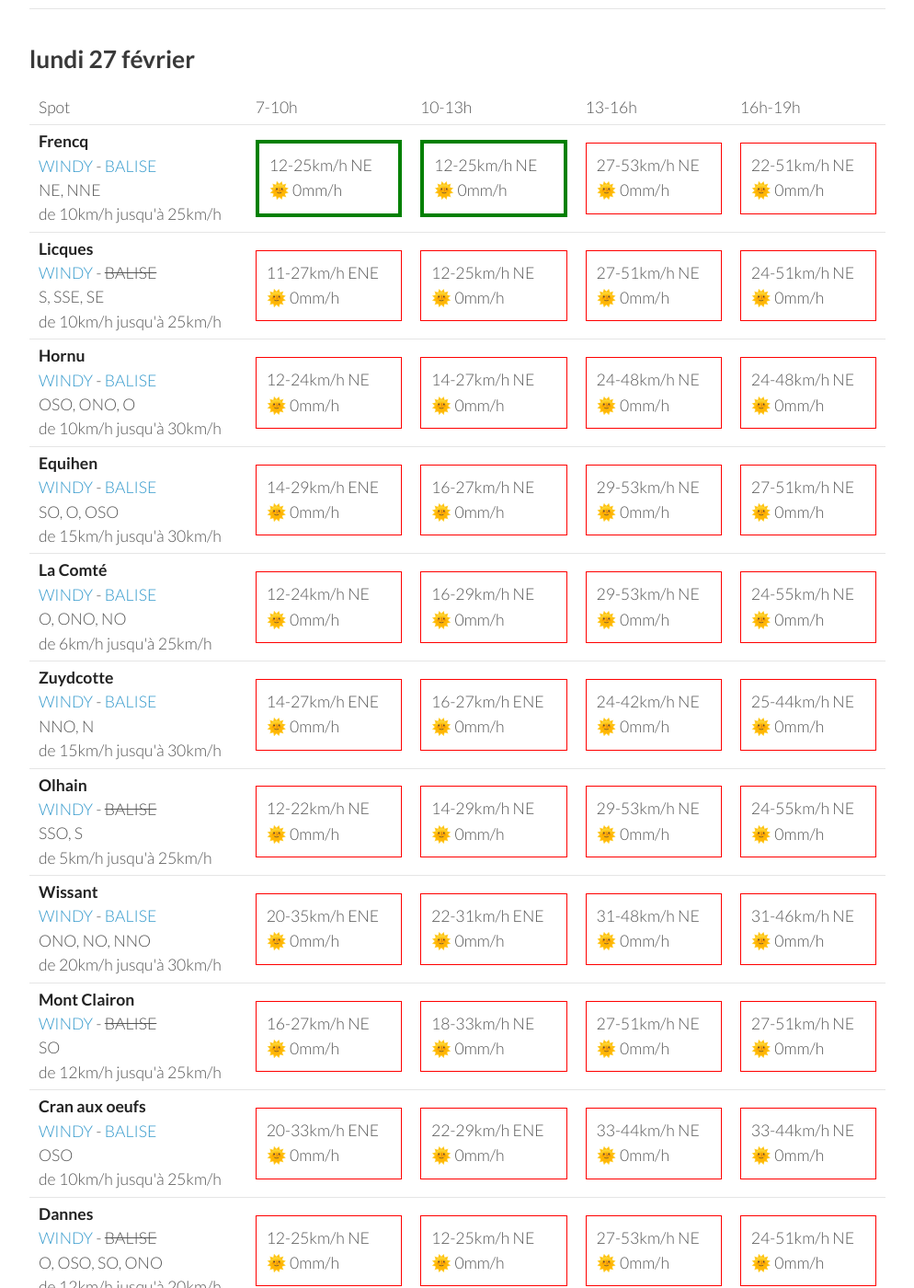
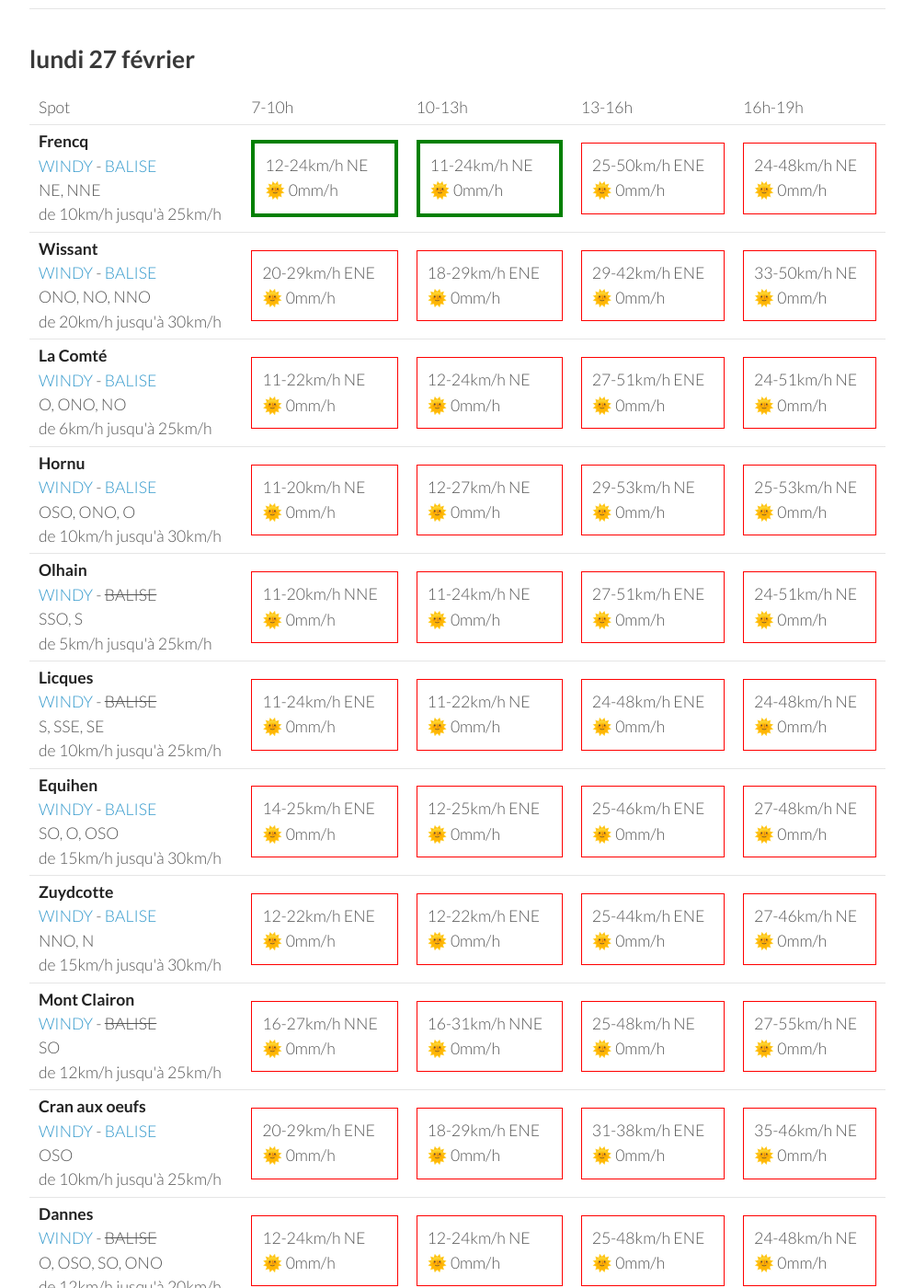
Before and after one commit to parapente-dans-le-nord/parapente-dans-le-nord.github.io, a Jekyll site: the page built from all.markdown, in a window 1280 px wide and 1400 px high, scrolled down 4107 px. Shown: the whole window at 92% size, without its empty margins (26-1020 px from the left). Built offline with Jekyll 4.4.1, drawn with Linux system fonts in a browser that asks for light colours; some of the changed text lies outside the part shown.

Commit message:
update index.markdown

```diff
--- a/all.markdown
+++ b/all.markdown
@@ -265,40 +265,20 @@ page mise à jour le vendredi 24 février 13:03
 <tr>
         <td><strong>Frencq</strong><br><a href="https://windy.com/50.559/1.669?50.159,1.670,8,m:e3qagdV">WINDY</a> - <span class=""><a href="https://balisemeteo.com/balise_histo.php?idBalise=159">BALISE</a> </span><br> <span class="vent-favorable">NE, NNE</span><br><span class="force-vent">de 10km/h jusqu'à 25km/h</span> </td>
 
-            <td><div class="flyable"><p>12-22km/h NE</p><p>🌞 0mm/h</p></div></td>
-            <td><div class="not-flyable"><p>12-33km/h ENE</p><p>🌞 0mm/h</p></div></td>
-            <td><div class="not-flyable"><p>22-44km/h NE</p><p>🌞 0mm/h</p></div></td>
-            <td><div class="not-flyable"><p>27-51km/h NE</p><p>🌞 0mm/h</p></div></td>
+            <td><div class="not-flyable"><p>16-29km/h ENE</p><p>🌞 0mm/h</p></div></td>
+            <td><div class="not-flyable"><p>12-33km/h NE</p><p>🌞 0mm/h</p></div></td>
+            <td><div class="not-flyable"><p>22-42km/h NE</p><p>🌞 0mm/h</p></div></td>
+            <td><div class="not-flyable"><p>25-48km/h NE</p><p>🌞 0mm/h</p></div></td>
 
 
     </tr>
 <tr>
         <td><strong>Mont Clairon</strong><br><a href="https://windy.com/49.919/2.729?49.515,2.730,8,m:e2magfH">WINDY</a> - <span class="no-balise"> BALISE </span><br> <span class="vent-favorable">SO</span><br><span class="force-vent">de 12km/h jusqu'à 25km/h</span> </td>
 
-            <td><div class="not-flyable"><p>14-25km/h NNE</p><p>🌞 0mm/h</p></div></td>
-            <td><div class="not-flyable"><p>18-33km/h NE</p><p>🌞 0mm/h</p></div></td>
-            <td><div class="not-flyable"><p>24-46km/h NE</p><p>🌞 0mm/h</p></div></td>
-            <td><div class="not-flyable"><p>29-61km/h NE</p><p>🌞 0mm/h</p></div></td>
-
-
-    </tr>
-<tr>
-        <td><strong>Equihen</strong><br><a href="https://windy.com/50.679/1.572?50.279,1.571,8,m:e3CagdM">WINDY</a> - <span class=""><a href="https://balisemeteo.com/balise_histo.php?idBalise=159">BALISE</a> </span><br> <span class="vent-favorable">SO, O, OSO</span><br><span class="force-vent">de 15km/h jusqu'à 30km/h</span> </td>
-
-            <td><div class="not-flyable"><p>18-27km/h NE</p><p>🌞 0mm/h</p></div></td>
-            <td><div class="not-flyable"><p>16-37km/h ENE</p><p>🌞 0mm/h</p></div></td>
-            <td><div class="not-flyable"><p>22-44km/h NE</p><p>🌞 0mm/h</p></div></td>
-            <td><div class="not-flyable"><p>27-50km/h NE</p><p>🌞 0mm/h</p></div></td>
-
-
-    </tr>
-<tr>
-        <td><strong>Zuydcotte</strong><br><a href="https://windy.com/51.064/2.491?50.669,2.488,8,m:e4hagfk">WINDY</a> - <span class=""><a href="https://www.allosurf.net/meteo/live/dunkerque-station-meteo-lfak-8329.html">BALISE</a> </span><br> <span class="vent-favorable">NNO, N</span><br><span class="force-vent">de 15km/h jusqu'à 30km/h</span> </td>
-
-            <td><div class="not-flyable"><p>22-37km/h ENE</p><p>🌞 0mm/h</p></div></td>
-            <td><div class="not-flyable"><p>22-35km/h NE</p><p>🌞 0mm/h</p></div></td>
-            <td><div class="not-flyable"><p>22-42km/h NE</p><p>🌞 0mm/h</p></div></td>
-            <td><div class="not-flyable"><p>22-38km/h NNE</p><p>🌞 0mm/h</p></div></td>
+            <td><div class="not-flyable"><p>14-25km/h NE</p><p>🌞 0mm/h</p></div></td>
+            <td><div class="not-flyable"><p>18-33km/h NNE</p><p>🌞 0mm/h</p></div></td>
+            <td><div class="not-flyable"><p>27-53km/h NE</p><p>🌞 0mm/h</p></div></td>
+            <td><div class="not-flyable"><p>31-59km/h NE</p><p>🌞 0mm/h</p></div></td>
 
 
     </tr>
@@ -307,38 +287,58 @@ page mise à jour le vendredi 24 février 13:03
 
             <td><div class="not-flyable"><p>14-25km/h NE</p><p>🌞 0mm/h</p></div></td>
             <td><div class="not-flyable"><p>16-31km/h NNE</p><p>🌞 0mm/h</p></div></td>
+            <td><div class="not-flyable"><p>27-48km/h NE</p><p>🌞 0mm/h</p></div></td>
+            <td><div class="not-flyable"><p>27-55km/h NE</p><p>🌞 0mm/h</p></div></td>
+
+
+    </tr>
+<tr>
+        <td><strong>Equihen</strong><br><a href="https://windy.com/50.679/1.572?50.279,1.571,8,m:e3CagdM">WINDY</a> - <span class=""><a href="https://balisemeteo.com/balise_histo.php?idBalise=159">BALISE</a> </span><br> <span class="vent-favorable">SO, O, OSO</span><br><span class="force-vent">de 15km/h jusqu'à 30km/h</span> </td>
+
+            <td><div class="not-flyable"><p>20-33km/h ENE</p><p>🌞 0mm/h</p></div></td>
+            <td><div class="not-flyable"><p>18-37km/h ENE</p><p>🌞 0mm/h</p></div></td>
             <td><div class="not-flyable"><p>25-46km/h NE</p><p>🌞 0mm/h</p></div></td>
-            <td><div class="not-flyable"><p>27-53km/h NE</p><p>🌞 0mm/h</p></div></td>
+            <td><div class="not-flyable"><p>27-48km/h NE</p><p>🌞 0mm/h</p></div></td>
 
 
     </tr>
 <tr>
         <td><strong>Olhain</strong><br><a href="https://windy.com/50.434/2.586?50.031,2.587,8,m:e3eagft">WINDY</a> - <span class="no-balise"> BALISE </span><br> <span class="vent-favorable">SSO, S</span><br><span class="force-vent">de 5km/h jusqu'à 25km/h</span> </td>
 
-            <td><div class="not-flyable"><p>14-24km/h NE</p><p>🌞 0mm/h</p></div></td>
-            <td><div class="not-flyable"><p>14-27km/h NE</p><p>🌞 0mm/h</p></div></td>
-            <td><div class="not-flyable"><p>27-48km/h NE</p><p>🌞 0mm/h</p></div></td>
-            <td><div class="not-flyable"><p>25-53km/h NE</p><p>🌞 0mm/h</p></div></td>
+            <td><div class="not-flyable"><p>16-27km/h NE</p><p>🌞 0mm/h</p></div></td>
+            <td><div class="not-flyable"><p>14-29km/h NNE</p><p>🌞 0mm/h</p></div></td>
+            <td><div class="not-flyable"><p>29-55km/h NE</p><p>🌞 0mm/h</p></div></td>
+            <td><div class="not-flyable"><p>27-55km/h NE</p><p>🌞 0mm/h</p></div></td>
+
+
+    </tr>
+<tr>
+        <td><strong>Zuydcotte</strong><br><a href="https://windy.com/51.064/2.491?50.669,2.488,8,m:e4hagfk">WINDY</a> - <span class=""><a href="https://www.allosurf.net/meteo/live/dunkerque-station-meteo-lfak-8329.html">BALISE</a> </span><br> <span class="vent-favorable">NNO, N</span><br><span class="force-vent">de 15km/h jusqu'à 30km/h</span> </td>
+
+            <td><div class="not-flyable"><p>22-35km/h ENE</p><p>🌞 0mm/h</p></div></td>
+            <td><div class="not-flyable"><p>24-38km/h NE</p><p>🌞 0mm/h</p></div></td>
+            <td><div class="not-flyable"><p>22-42km/h NE</p><p>🌧 0.2mm/h</p></div></td>
+            <td><div class="not-flyable"><p>25-42km/h NE</p><p>🌞 0mm/h</p></div></td>
 
 
     </tr>
 <tr>
         <td><strong>Wissant</strong><br><a href="https://windy.com/50.885/1.653?50.488,1.653,8,m:e3XagdU">WINDY</a> - <span class=""><a href="https://balisemeteo.com/balise_histo.php?idBalise=159">BALISE</a> </span><br> <span class="vent-favorable">ONO, NO, NNO</span><br><span class="force-vent">de 20km/h jusqu'à 30km/h</span> </td>
 
-            <td><div class="not-flyable"><p>25-37km/h ENE</p><p>🌞 0mm/h</p></div></td>
-            <td><div class="not-flyable"><p>24-38km/h ENE</p><p>🌞 0mm/h</p></div></td>
-            <td><div class="not-flyable"><p>29-46km/h NE</p><p>🌞 0mm/h</p></div></td>
-            <td><div class="not-flyable"><p>27-42km/h NE</p><p>🌞 0mm/h</p></div></td>
+            <td><div class="not-flyable"><p>24-37km/h ENE</p><p>🌧 0.2mm/h</p></div></td>
+            <td><div class="not-flyable"><p>22-37km/h ENE</p><p>🌞 0mm/h</p></div></td>
+            <td><div class="not-flyable"><p>31-50km/h NE</p><p>🌞 0mm/h</p></div></td>
+            <td><div class="not-flyable"><p>27-46km/h NE</p><p>🌞 0mm/h</p></div></td>
 
 
     </tr>
 <tr>
         <td><strong>Cran aux oeufs</strong><br><a href="https://windy.com/50.847/1.584?50.451,1.582,8,m:e3TagdN">WINDY</a> - <span class=""><a href="https://www.meteociel.fr/temps-reel/obs_villes.php?code2=7004">BALISE</a> </span><br> <span class="vent-favorable">OSO</span><br><span class="force-vent">de 10km/h jusqu'à 25km/h</span> </td>
 
-            <td><div class="not-flyable"><p>25-35km/h ENE</p><p>🌞 0mm/h</p></div></td>
+            <td><div class="not-flyable"><p>25-35km/h ENE</p><p>🌧 0.2mm/h</p></div></td>
             <td><div class="not-flyable"><p>24-37km/h ENE</p><p>🌞 0mm/h</p></div></td>
+            <td><div class="not-flyable"><p>33-46km/h NE</p><p>🌞 0mm/h</p></div></td>
             <td><div class="not-flyable"><p>29-44km/h NE</p><p>🌞 0mm/h</p></div></td>
-            <td><div class="not-flyable"><p>31-40km/h NE</p><p>🌞 0mm/h</p></div></td>
 
 
     </tr>
@@ -361,19 +361,29 @@ page mise à jour le vendredi 24 février 13:03
 <tr>
         <td><strong>Frencq</strong><br><a href="https://windy.com/50.559/1.669?50.159,1.670,8,m:e3qagdV">WINDY</a> - <span class=""><a href="https://balisemeteo.com/balise_histo.php?idBalise=159">BALISE</a> </span><br> <span class="vent-favorable">NE, NNE</span><br><span class="force-vent">de 10km/h jusqu'à 25km/h</span> </td>
 
-            <td><div class="flyable"><p>12-25km/h NE</p><p>🌞 0mm/h</p></div></td>
-            <td><div class="flyable"><p>12-25km/h NE</p><p>🌞 0mm/h</p></div></td>
-            <td><div class="not-flyable"><p>27-53km/h NE</p><p>🌞 0mm/h</p></div></td>
-            <td><div class="not-flyable"><p>22-51km/h NE</p><p>🌞 0mm/h</p></div></td>
+            <td><div class="flyable"><p>12-24km/h NE</p><p>🌞 0mm/h</p></div></td>
+            <td><div class="flyable"><p>11-24km/h NE</p><p>🌞 0mm/h</p></div></td>
+            <td><div class="not-flyable"><p>25-50km/h ENE</p><p>🌞 0mm/h</p></div></td>
+            <td><div class="not-flyable"><p>24-48km/h NE</p><p>🌞 0mm/h</p></div></td>
 
 
     </tr>
 <tr>
-        <td><strong>Licques</strong><br><a href="https://windy.com/50.786/1.936?50.388,1.934,8">WINDY</a> - <span class="no-balise"> BALISE </span><br> <span class="vent-favorable">S, SSE, SE</span><br><span class="force-vent">de 10km/h jusqu'à 25km/h</span> </td>
+        <td><strong>Wissant</strong><br><a href="https://windy.com/50.885/1.653?50.488,1.653,8,m:e3XagdU">WINDY</a> - <span class=""><a href="https://balisemeteo.com/balise_histo.php?idBalise=159">BALISE</a> </span><br> <span class="vent-favorable">ONO, NO, NNO</span><br><span class="force-vent">de 20km/h jusqu'à 30km/h</span> </td>
 
-            <td><div class="not-flyable"><p>11-27km/h ENE</p><p>🌞 0mm/h</p></div></td>
-            <td><div class="not-flyable"><p>12-25km/h NE</p><p>🌞 0mm/h</p></div></td>
-            <td><div class="not-flyable"><p>27-51km/h NE</p><p>🌞 0mm/h</p></div></td>
+            <td><div class="not-flyable"><p>20-29km/h ENE</p><p>🌞 0mm/h</p></div></td>
+            <td><div class="not-flyable"><p>18-29km/h ENE</p><p>🌞 0mm/h</p></div></td>
+            <td><div class="not-flyable"><p>29-42km/h ENE</p><p>🌞 0mm/h</p></div></td>
+            <td><div class="not-flyable"><p>33-50km/h NE</p><p>🌞 0mm/h</p></div></td>
+
+
+    </tr>
+<tr>
+        <td><strong>La Comté</strong><br><a href="https://windy.com/50.426/2.500?50.025,2.499,8">WINDY</a> - <span class=""><a href="https://balisemeteo.com/balise.php?idBalise=">BALISE</a> </span><br> <span class="vent-favorable">O, ONO, NO</span><br><span class="force-vent">de 6km/h jusqu'à 25km/h</span> </td>
+
+            <td><div class="not-flyable"><p>11-22km/h NE</p><p>🌞 0mm/h</p></div></td>
+            <td><div class="not-flyable"><p>12-24km/h NE</p><p>🌞 0mm/h</p></div></td>
+            <td><div class="not-flyable"><p>27-51km/h ENE</p><p>🌞 0mm/h</p></div></td>
             <td><div class="not-flyable"><p>24-51km/h NE</p><p>🌞 0mm/h</p></div></td>
 
 
@@ -381,9 +391,29 @@ page mise à jour le vendredi 24 février 13:03
 <tr>
         <td><strong>Hornu</strong><br><a href="https://windy.com/50.424/3.819?50.024,3.818,8,m:e3daghw">WINDY</a> - <span class=""><a href="https://balisemeteo.com/balise_histo.php?idBalise=5040">BALISE</a> </span><br> <span class="vent-favorable">OSO, ONO, O</span><br><span class="force-vent">de 10km/h jusqu'à 30km/h</span> </td>
 
-            <td><div class="not-flyable"><p>12-24km/h NE</p><p>🌞 0mm/h</p></div></td>
-            <td><div class="not-flyable"><p>14-27km/h NE</p><p>🌞 0mm/h</p></div></td>
-            <td><div class="not-flyable"><p>24-48km/h NE</p><p>🌞 0mm/h</p></div></td>
+            <td><div class="not-flyable"><p>11-20km/h NE</p><p>🌞 0mm/h</p></div></td>
+            <td><div class="not-flyable"><p>12-27km/h NE</p><p>🌞 0mm/h</p></div></td>
+            <td><div class="not-flyable"><p>29-53km/h NE</p><p>🌞 0mm/h</p></div></td>
+            <td><div class="not-flyable"><p>25-53km/h NE</p><p>🌞 0mm/h</p></div></td>
+
+
+    </tr>
+<tr>
+        <td><strong>Olhain</strong><br><a href="https://windy.com/50.434/2.586?50.031,2.587,8,m:e3eagft">WINDY</a> - <span class="no-balise"> BALISE </span><br> <span class="vent-favorable">SSO, S</span><br><span class="force-vent">de 5km/h jusqu'à 25km/h</span> </td>
+
+            <td><div class="not-flyable"><p>11-20km/h NNE</p><p>🌞 0mm/h</p></div></td>
+            <td><div class="not-flyable"><p>11-24km/h NE</p><p>🌞 0mm/h</p></div></td>
+            <td><div class="not-flyable"><p>27-51km/h ENE</p><p>🌞 0mm/h</p></div></td>
+            <td><div class="not-flyable"><p>24-51km/h NE</p><p>🌞 0mm/h</p></div></td>
+
+
+    </tr>
+<tr>
+        <td><strong>Licques</strong><br><a href="https://windy.com/50.786/1.936?50.388,1.934,8">WINDY</a> - <span class="no-balise"> BALISE </span><br> <span class="vent-favorable">S, SSE, SE</span><br><span class="force-vent">de 10km/h jusqu'à 25km/h</span> </td>
+
+            <td><div class="not-flyable"><p>11-24km/h ENE</p><p>🌞 0mm/h</p></div></td>
+            <td><div class="not-flyable"><p>11-22km/h NE</p><p>🌞 0mm/h</p></div></td>
+            <td><div class="not-flyable"><p>24-48km/h ENE</p><p>🌞 0mm/h</p></div></td>
             <td><div class="not-flyable"><p>24-48km/h NE</p><p>🌞 0mm/h</p></div></td>
 
 
@@ -391,80 +421,50 @@ page mise à jour le vendredi 24 février 13:03
 <tr>
         <td><strong>Equihen</strong><br><a href="https://windy.com/50.679/1.572?50.279,1.571,8,m:e3CagdM">WINDY</a> - <span class=""><a href="https://balisemeteo.com/balise_histo.php?idBalise=159">BALISE</a> </span><br> <span class="vent-favorable">SO, O, OSO</span><br><span class="force-vent">de 15km/h jusqu'à 30km/h</span> </td>
 
-            <td><div class="not-flyable"><p>14-29km/h ENE</p><p>🌞 0mm/h</p></div></td>
-            <td><div class="not-flyable"><p>16-27km/h NE</p><p>🌞 0mm/h</p></div></td>
-            <td><div class="not-flyable"><p>29-53km/h NE</p><p>🌞 0mm/h</p></div></td>
-            <td><div class="not-flyable"><p>27-51km/h NE</p><p>🌞 0mm/h</p></div></td>
-
-
-    </tr>
-<tr>
-        <td><strong>La Comté</strong><br><a href="https://windy.com/50.426/2.500?50.025,2.499,8">WINDY</a> - <span class=""><a href="https://balisemeteo.com/balise.php?idBalise=">BALISE</a> </span><br> <span class="vent-favorable">O, ONO, NO</span><br><span class="force-vent">de 6km/h jusqu'à 25km/h</span> </td>
-
-            <td><div class="not-flyable"><p>12-24km/h NE</p><p>🌞 0mm/h</p></div></td>
-            <td><div class="not-flyable"><p>16-29km/h NE</p><p>🌞 0mm/h</p></div></td>
-            <td><div class="not-flyable"><p>29-53km/h NE</p><p>🌞 0mm/h</p></div></td>
-            <td><div class="not-flyable"><p>24-55km/h NE</p><p>🌞 0mm/h</p></div></td>
+            <td><div class="not-flyable"><p>14-25km/h ENE</p><p>🌞 0mm/h</p></div></td>
+            <td><div class="not-flyable"><p>12-25km/h ENE</p><p>🌞 0mm/h</p></div></td>
+            <td><div class="not-flyable"><p>25-46km/h ENE</p><p>🌞 0mm/h</p></div></td>
+            <td><div class="not-flyable"><p>27-48km/h NE</p><p>🌞 0mm/h</p></div></td>
 
 
     </tr>
 <tr>
         <td><strong>Zuydcotte</strong><br><a href="https://windy.com/51.064/2.491?50.669,2.488,8,m:e4hagfk">WINDY</a> - <span class=""><a href="https://www.allosurf.net/meteo/live/dunkerque-station-meteo-lfak-8329.html">BALISE</a> </span><br> <span class="vent-favorable">NNO, N</span><br><span class="force-vent">de 15km/h jusqu'à 30km/h</span> </td>
 
-            <td><div class="not-flyable"><p>14-27km/h ENE</p><p>🌞 0mm/h</p></div></td>
-            <td><div class="not-flyable"><p>16-27km/h ENE</p><p>🌞 0mm/h</p></div></td>
-            <td><div class="not-flyable"><p>24-42km/h NE</p><p>🌞 0mm/h</p></div></td>
-            <td><div class="not-flyable"><p>25-44km/h NE</p><p>🌞 0mm/h</p></div></td>
-
-
-    </tr>
-<tr>
-        <td><strong>Olhain</strong><br><a href="https://windy.com/50.434/2.586?50.031,2.587,8,m:e3eagft">WINDY</a> - <span class="no-balise"> BALISE </span><br> <span class="vent-favorable">SSO, S</span><br><span class="force-vent">de 5km/h jusqu'à 25km/h</span> </td>
-
-            <td><div class="not-flyable"><p>12-22km/h NE</p><p>🌞 0mm/h</p></div></td>
-            <td><div class="not-flyable"><p>14-29km/h NE</p><p>🌞 0mm/h</p></div></td>
-            <td><div class="not-flyable"><p>29-53km/h NE</p><p>🌞 0mm/h</p></div></td>
-            <td><div class="not-flyable"><p>24-55km/h NE</p><p>🌞 0mm/h</p></div></td>
-
-
-    </tr>
-<tr>
-        <td><strong>Wissant</strong><br><a href="https://windy.com/50.885/1.653?50.488,1.653,8,m:e3XagdU">WINDY</a> - <span class=""><a href="https://balisemeteo.com/balise_histo.php?idBalise=159">BALISE</a> </span><br> <span class="vent-favorable">ONO, NO, NNO</span><br><span class="force-vent">de 20km/h jusqu'à 30km/h</span> </td>
-
-            <td><div class="not-flyable"><p>20-35km/h ENE</p><p>🌞 0mm/h</p></div></td>
-            <td><div class="not-flyable"><p>22-31km/h ENE</p><p>🌞 0mm/h</p></div></td>
-            <td><div class="not-flyable"><p>31-48km/h NE</p><p>🌞 0mm/h</p></div></td>
-            <td><div class="not-flyable"><p>31-46km/h NE</p><p>🌞 0mm/h</p></div></td>
+            <td><div class="not-flyable"><p>12-22km/h ENE</p><p>🌞 0mm/h</p></div></td>
+            <td><div class="not-flyable"><p>12-22km/h ENE</p><p>🌞 0mm/h</p></div></td>
+            <td><div class="not-flyable"><p>25-44km/h ENE</p><p>🌞 0mm/h</p></div></td>
+            <td><div class="not-flyable"><p>27-46km/h NE</p><p>🌞 0mm/h</p></div></td>
 
 
     </tr>
 <tr>
         <td><strong>Mont Clairon</strong><br><a href="https://windy.com/49.919/2.729?49.515,2.730,8,m:e2magfH">WINDY</a> - <span class="no-balise"> BALISE </span><br> <span class="vent-favorable">SO</span><br><span class="force-vent">de 12km/h jusqu'à 25km/h</span> </td>
 
-            <td><div class="not-flyable"><p>16-27km/h NE</p><p>🌞 0mm/h</p></div></td>
-            <td><div class="not-flyable"><p>18-33km/h NE</p><p>🌞 0mm/h</p></div></td>
-            <td><div class="not-flyable"><p>27-51km/h NE</p><p>🌞 0mm/h</p></div></td>
-            <td><div class="not-flyable"><p>27-51km/h NE</p><p>🌞 0mm/h</p></div></td>
+            <td><div class="not-flyable"><p>16-27km/h NNE</p><p>🌞 0mm/h</p></div></td>
+            <td><div class="not-flyable"><p>16-31km/h NNE</p><p>🌞 0mm/h</p></div></td>
+            <td><div class="not-flyable"><p>25-48km/h NE</p><p>🌞 0mm/h</p></div></td>
+            <td><div class="not-flyable"><p>27-55km/h NE</p><p>🌞 0mm/h</p></div></td>
 
 
     </tr>
 <tr>
         <td><strong>Cran aux oeufs</strong><br><a href="https://windy.com/50.847/1.584?50.451,1.582,8,m:e3TagdN">WINDY</a> - <span class=""><a href="https://www.meteociel.fr/temps-reel/obs_villes.php?code2=7004">BALISE</a> </span><br> <span class="vent-favorable">OSO</span><br><span class="force-vent">de 10km/h jusqu'à 25km/h</span> </td>
 
-            <td><div class="not-flyable"><p>20-33km/h ENE</p><p>🌞 0mm/h</p></div></td>
-            <td><div class="not-flyable"><p>22-29km/h ENE</p><p>🌞 0mm/h</p></div></td>
-            <td><div class="not-flyable"><p>33-44km/h NE</p><p>🌞 0mm/h</p></div></td>
-            <td><div class="not-flyable"><p>33-44km/h NE</p><p>🌞 0mm/h</p></div></td>
+            <td><div class="not-flyable"><p>20-29km/h ENE</p><p>🌞 0mm/h</p></div></td>
+            <td><div class="not-flyable"><p>18-29km/h ENE</p><p>🌞 0mm/h</p></div></td>
+            <td><div class="not-flyable"><p>31-38km/h ENE</p><p>🌞 0mm/h</p></div></td>
+            <td><div class="not-flyable"><p>35-46km/h NE</p><p>🌞 0mm/h</p></div></td>
 
 
     </tr>
 <tr>
         <td><strong>Dannes</strong><br><a href="https://windy.com/50.587/1.637?50.188,1.637,8">WINDY</a> - <span class="no-balise"> BALISE </span><br> <span class="vent-favorable">O, OSO, SO, ONO</span><br><span class="force-vent">de 12km/h jusqu'à 20km/h</span> </td>
 
-            <td><div class="not-flyable"><p>12-25km/h NE</p><p>🌞 0mm/h</p></div></td>
-            <td><div class="not-flyable"><p>12-25km/h NE</p><p>🌞 0mm/h</p></div></td>
-            <td><div class="not-flyable"><p>27-53km/h NE</p><p>🌞 0mm/h</p></div></td>
-            <td><div class="not-flyable"><p>24-51km/h NE</p><p>🌞 0mm/h</p></div></td>
+            <td><div class="not-flyable"><p>12-24km/h NE</p><p>🌞 0mm/h</p></div></td>
+            <td><div class="not-flyable"><p>12-24km/h NE</p><p>🌞 0mm/h</p></div></td>
+            <td><div class="not-flyable"><p>25-48km/h ENE</p><p>🌞 0mm/h</p></div></td>
+            <td><div class="not-flyable"><p>24-48km/h NE</p><p>🌞 0mm/h</p></div></td>
 
 
     </tr>
```
Also changed, not shown: other parts of all.markdown (+1 -1 lines), index.markdown (+5 -31 lines).
